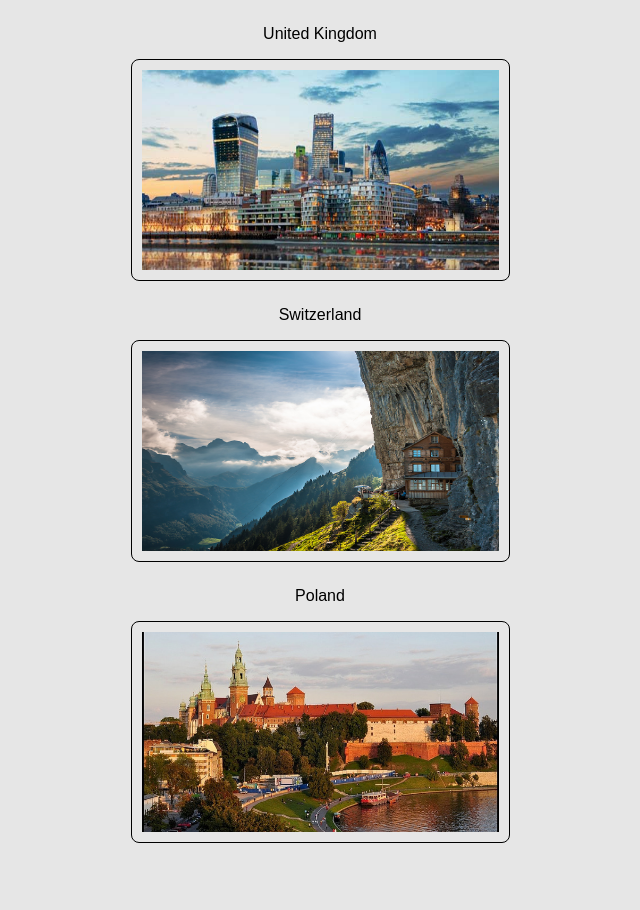
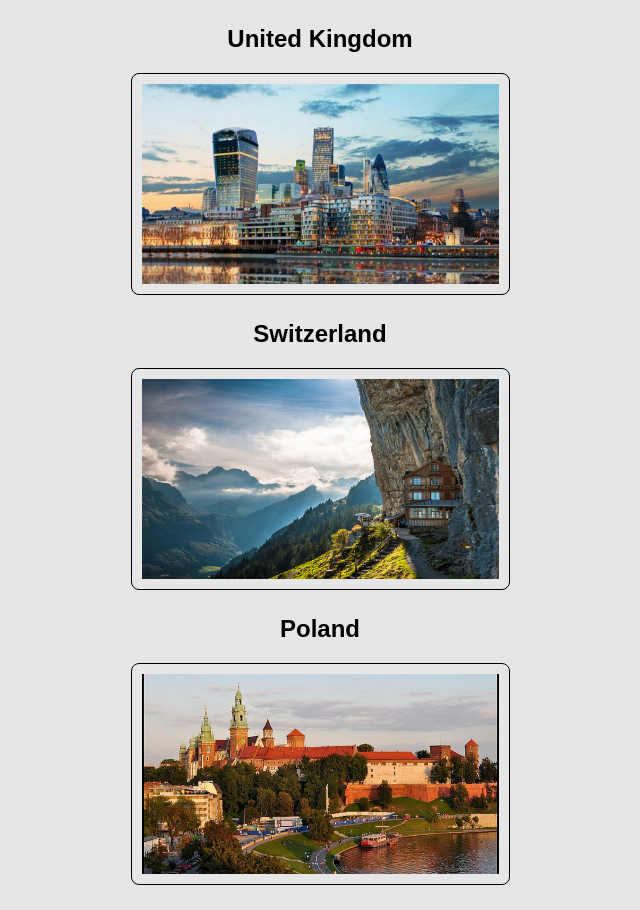
Before and after one commit to jackblackCH/zululo, a React (Create React App) app: page / in a window 1280 px wide. Shown: the whole page, without its empty margins (340-980 px from the left). Before the commit the page ends 868 px from the top, so only its background shows below. Built offline with nearby package versions, Linux system fonts and the light colour scheme.

Commit message:
Add styles for fade photos

```diff
--- a/src/components/App.js
+++ b/src/components/App.js
@@ -12,6 +12,6 @@ const App = () => {
             <ShowCountries />
         </Provider>
     )
-}
+};
 
 export default App;
--- a/src/components/ShowCountries.js
+++ b/src/components/ShowCountries.js
@@ -9,7 +9,7 @@ class ShowCountries extends Component {
                 <ul>
                     {this.props.countries.map(country => {
                         return (
-                            <li id="country-main"><p>{country.name}</p><img id="main-photo" src={country.photo}></img>
+                            <li id="country-main"><h2>{country.name}</h2><img className="fade" id="main-photo" src={country.photo}></img>
                             </li>
                         )
                     })}
--- a/src/style/App.css
+++ b/src/style/App.css
@@ -39,8 +39,16 @@ ul {
     height: 200px;
 }
 
+.fade {
+    opacity: 1;
+    transition: opacity .25s ease-in-out;
+    -moz-transition: opacity .25s ease-in-out;
+    -webkit-transition: opacity .25s ease-in-out;
+}
+
 #main-photo:hover {
     box-shadow: 0 0 5px 5px rgba(0, 140, 186, 0.5);
+    opacity: 0.5;
 }
 
 #country-main {
```
Also changed, not shown: src/reducers/index.js (+5 -5 lines).
